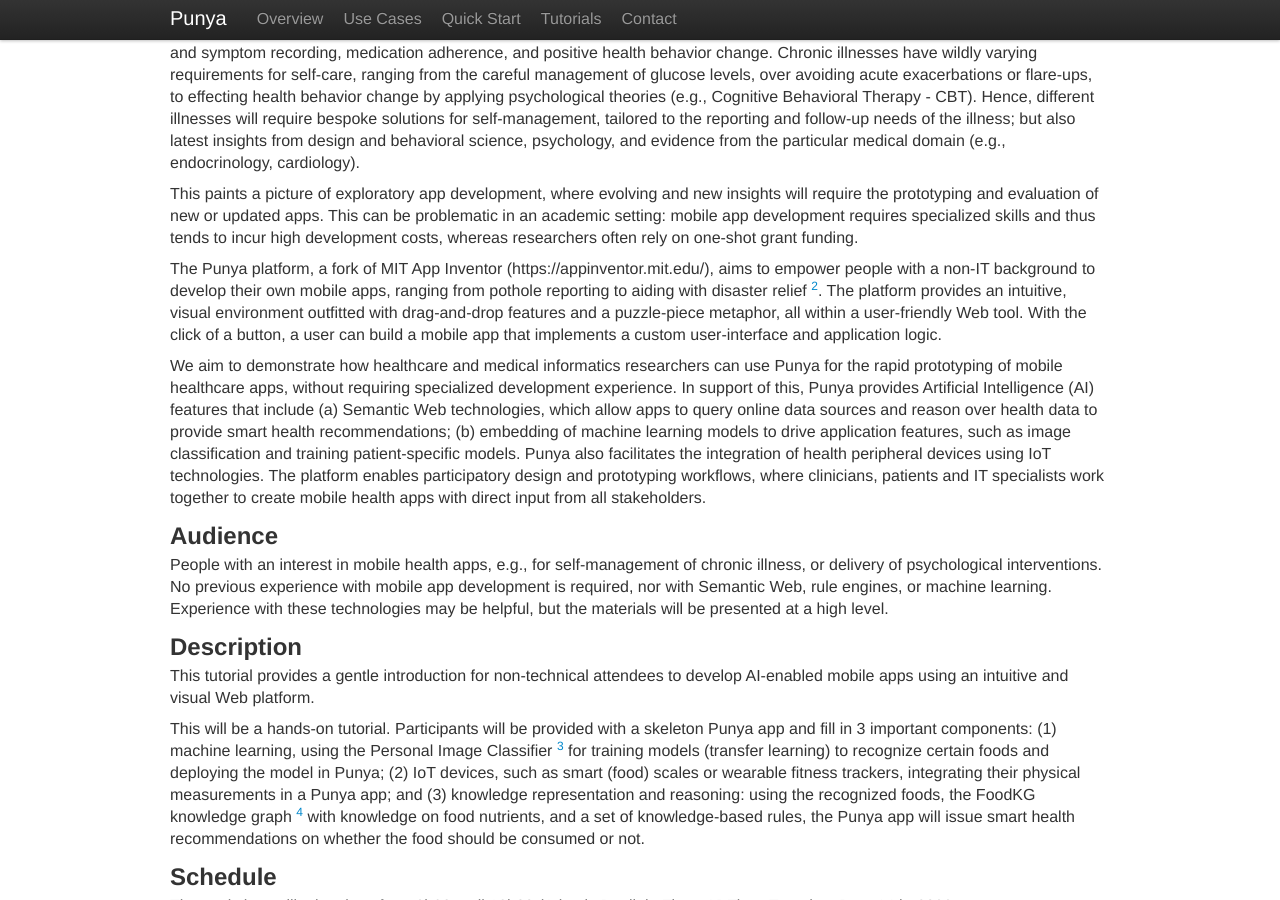
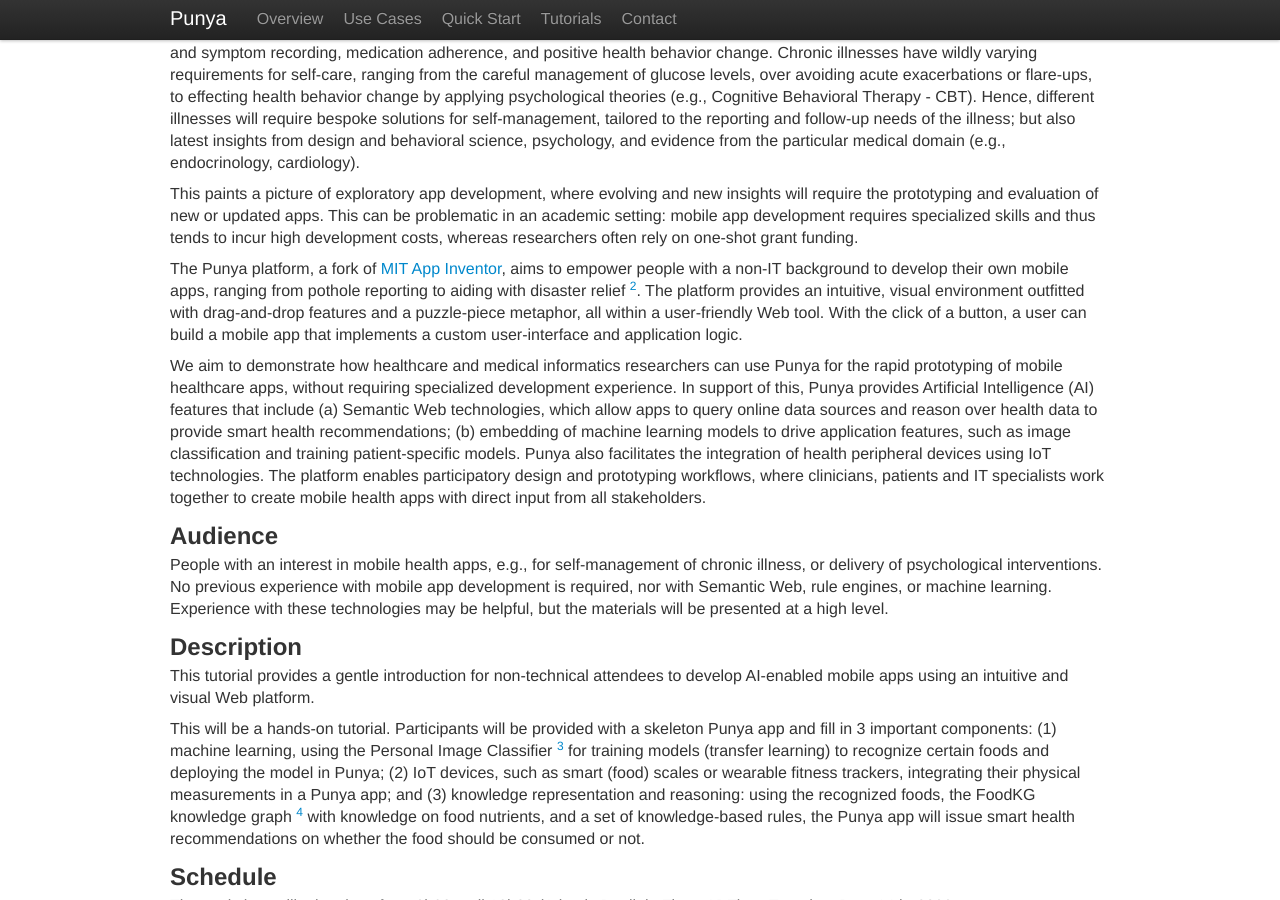
Before and after one commit to mit-dig/punya-website, a Jekyll site: the page built from tutorials/punya2022/index.md, in a window 1280 px wide and 900 px high, scrolled down 390 px. Built offline with Jekyll 4.4.1, drawn with Linux system fonts in a browser that asks for light colours.

Commit message:
added link for app inventor

```diff
--- a/tutorials/punya2022/index.md
+++ b/tutorials/punya2022/index.md
@@ -20,7 +20,7 @@
 
 This paints a picture of exploratory app development, where evolving and new insights will require the prototyping and evaluation of new or updated apps. This can be problematic in an academic setting: mobile app development requires specialized skills and thus tends to incur high development costs, whereas researchers often rely on one-shot grant funding.
 
-The Punya platform, a fork of MIT App Inventor (https://appinventor.mit.edu/), aims to empower people with a non-IT background to develop their own mobile apps, ranging from pothole reporting to aiding with disaster relief [^shih]. The platform provides an intuitive, visual environment outfitted with drag-and-drop features and a puzzle-piece metaphor, all within a user-friendly Web tool. With the click of a button, a user can build a mobile app that implements a custom user-interface and application logic.
+The Punya platform, a fork of [MIT App Inventor](https://appinventor.mit.edu/), aims to empower people with a non-IT background to develop their own mobile apps, ranging from pothole reporting to aiding with disaster relief [^shih]. The platform provides an intuitive, visual environment outfitted with drag-and-drop features and a puzzle-piece metaphor, all within a user-friendly Web tool. With the click of a button, a user can build a mobile app that implements a custom user-interface and application logic.
 
 We aim to demonstrate how healthcare and medical informatics researchers can use Punya for the rapid prototyping of mobile healthcare apps, without requiring specialized development experience. In support of this, Punya provides Artificial Intelligence (AI) features that include (a) Semantic Web technologies, which allow apps to query online data sources and reason over health data to provide smart health recommendations; (b) embedding of machine learning models to drive application features, such as image classification and training patient-specific models. Punya also facilitates the integration of health peripheral devices using IoT technologies. The platform enables participatory design and prototyping workflows, where clinicians, patients and IT specialists work together to create mobile health apps with direct input from all stakeholders.
 
```
